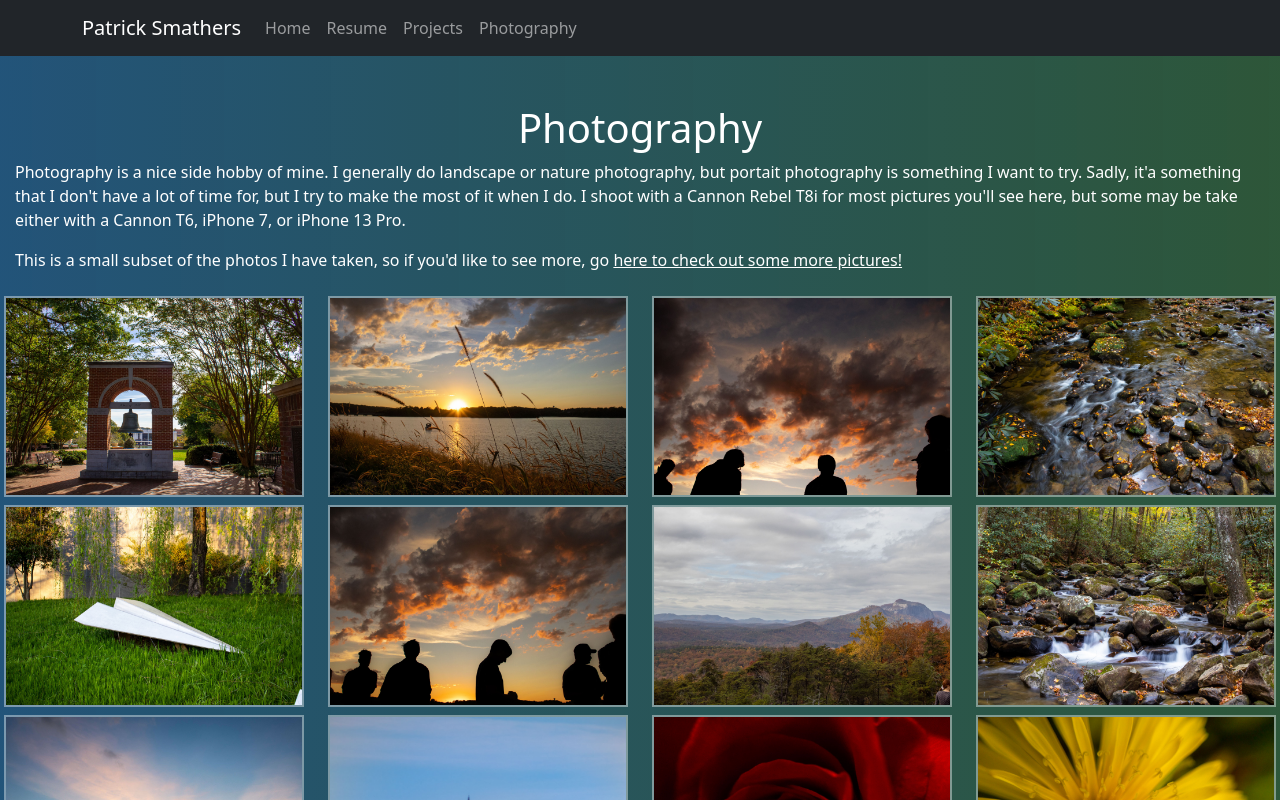
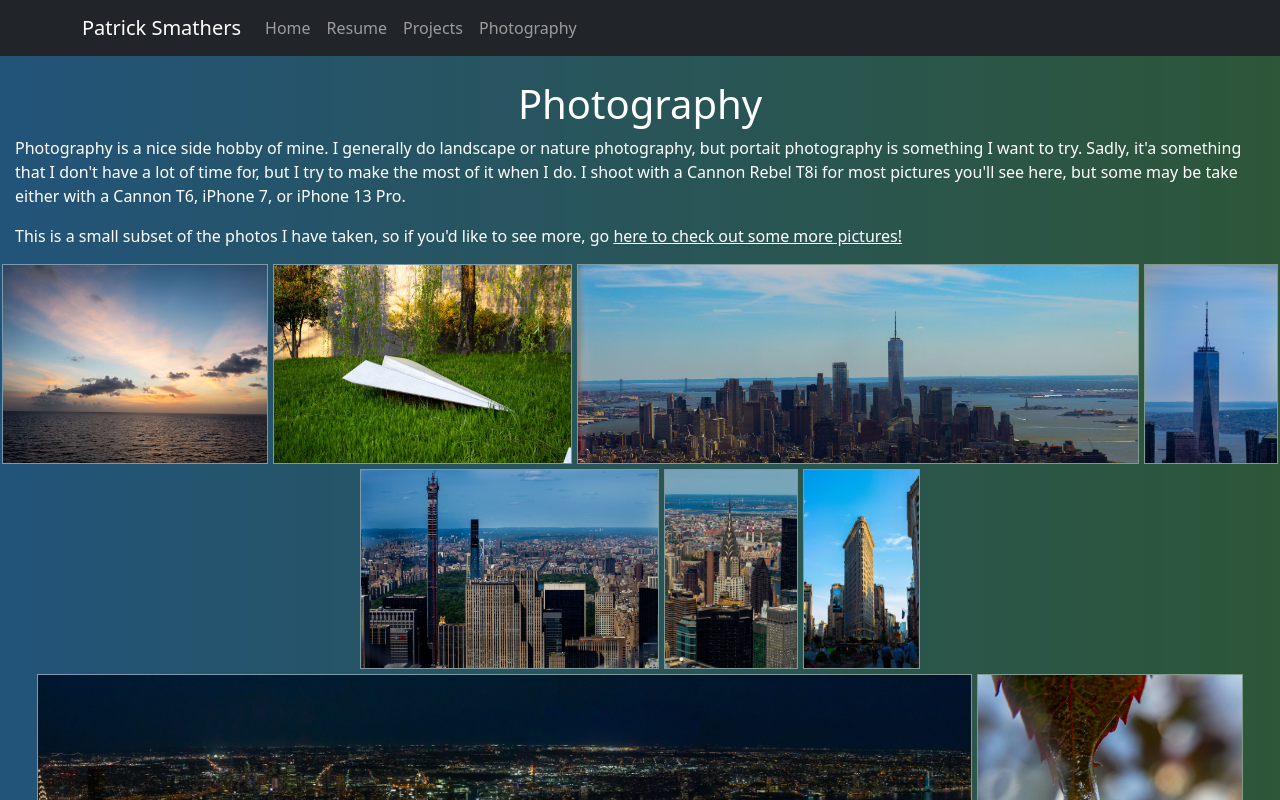
Before and after one commit to smathep/Portfolio, a React (Create React App) app: page /photography in a window 1280 px wide. Shown: the top 800 px of the page. Built offline with nearby package versions, Linux system fonts and the light colour scheme.

Commit message:
Rebuilt photography page. Dynamically show pictures

```diff
--- a/src/App.css
+++ b/src/App.css
@@ -155,23 +155,26 @@ ul#horizontal-list li{
   padding-right: 10px;
 }
 
-.row{
+.pictures-container{
   display: flex;
-  flex-wrap: wrap;
-  padding: 0 4px;
+  flex-flow: row wrap;
+  justify-content: center;
+  gap: 5px;
+  height: 200px;
 }
 
-.column{
-  flex: 25%;
-  max-width: 25%;
-  padding: 0 4px;
+.pictures-container img{
+  max-height: 100%;
+  flex-shrink: 2;
+  width: auto;
+
+  border: 1px solid var(--border-color) !important;
 }
 
-.column img{
-  margin-top: 8px;
-  vertical-align: middle;
-  width: 100%;
-  border: 2px solid var(--border-color) !important;
+.pictures-container img:hover{
+  transform: scale(1.05);
+  transition: transform 0.25s ease;
+  cursor: pointer;
 }
 
 /* Responsive layout - makes a two column-layout instead of four columns */
--- /dev/null
+++ b/src/pages/ImageGallery.jsx
@@ -0,0 +1,30 @@
+import React from "react"
+
+const proxies = require.context('../../public/assets/photography/proxies', true);
+const highRes = require.context('../../public/assets/photography/highRes', true);
+const proxieImages = proxies.keys().map(image => proxies(image));
+const highResImages = highRes.keys().map(image => highRes(image));
+
+function ImageGallery() {
+  const openImage = (image) => {
+    console.log(image);
+    window.open(image);
+  }
+
+  return (
+    <div>
+      <br/>
+      <h1>Photography</h1>
+      <p>Photography is a nice side hobby of mine. I generally do landscape or nature photography, but portait photography is something I want to try. Sadly, it'a something that I don't have a lot of time for, but I try to make the most of it when I do. I shoot with a Cannon Rebel T8i for most pictures you'll see here, but some may be take either with a Cannon T6, iPhone 7, or iPhone 13 Pro. </p>
+      <p>This is a small subset of the photos I have taken, so if you'd like to see more, go <a id="links" href="https://photos.app.goo.gl/pYjoG73f0xN4Y2By1">here to check out some more pictures!</a> </p>
+
+      <div class="pictures-container">
+        {proxieImages.map((image, index) => (
+          <img src={image} alt={`image-${index}`} onClick={() =>openImage(highResImages[index])} />
+        ))}
+      </div>
+    </div>
+  );
+}
+
+export default ImageGallery;
--- a/src/pages/Photography.jsx
+++ b/src/pages/Photography.jsx
@@ -1,47 +1,8 @@
-export default function Photography(){
+import ImageGallery from "./ImageGallery"
+export default function Photography_Test(){
     return (
         <div>
-            <br/>
-            <br/>
-            <h1>Photography</h1>
-            {/* <br/> */}
-            <p>Photography is a nice side hobby of mine. I generally do landscape or nature photography, but portait photography is something I want to try. Sadly, it'a something that I don't have a lot of time for, but I try to make the most of it when I do. I shoot with a Cannon Rebel T8i for most pictures you'll see here, but some may be take either with a Cannon T6, iPhone 7, or iPhone 13 Pro. </p>
-            <p>This is a small subset of the photos I have taken, so if you'd like to see more, go <a id="links" href="https://photos.app.goo.gl/pYjoG73f0xN4Y2By1">here to check out some more pictures!</a> </p>
-
-            <div class="row">
-                <div class="column">
-                    <a href="./assets/photography/highRes/_MG_3845-HDR.jpg"> <img src="./assets/photography/proxies/_MG_3845-HDR.jpg"/></a>
-                    <a href ="./assets/photography/highRes/IMG_0153.jpg"> <img src="./assets/photography/proxies/IMG_0153.jpg"/></a>
-                    <a href="./assets/photography/highRes/APC_0352-hdr.jpg"> <img src="./assets/photography/proxies/APC_0352-hdr.jpg"/></a>
-                    <a href="./assets/photography/highRes/IMG_1326.jpg"> <img src="./assets/photography/proxies/IMG_1326.jpg"/></a>
-                    <a href="./assets/photography/highRes/IMG_1260-Pano.jpg"> <img src="./assets/photography/proxies/IMG_1260-Pano.jpg"/></a>
-                    <a href="./assets/photography/highRes/IMG_1395-Pano.jpg"> <img src="./assets/photography/proxies/IMG_1395-Pano.jpg"/></a>
-                </div>
-                <div class="column">
-                    <a href="./assets/photography/highRes/IMG_3303.jpg"> <img src="./assets/photography/proxies/IMG_3303.jpg"/></a>
-                    <a href="./assets/photography/highRes/IMG_3369.jpg"> <img src="./assets/photography/proxies/IMG_3369.jpg"/></a>
-                    <a href="./assets/photography/highRes/IMG_1309.jpg"> <img src="./assets/photography/proxies/IMG_1309.jpg"/></a>
-                    <a href="./assets/photography/highRes/IMG_1631-Pano.jpg"> <img src="./assets/photography/proxies/IMG_1631-Pano.jpg"/></a>
-                    <a href="./assets/photography/highRes/IMG_1363.jpg"> <img src="./assets/photography/proxies/IMG_1363.jpg"/></a>
-                    <a href="./assets/photography/highRes/IMG_1713.jpg"> <img src="./assets/photography/proxies/IMG_1713.jpg"/></a>
-                </div>
-                <div class="column">
-                    <a href="./assets/photography/highRes/IMG_3384.jpg"> <img src="./assets/photography/proxies/IMG_3384.jpg"/></a>
-                    <a href="./assets/photography/highRes/IMG_5775-HDR.jpg"> <img src="./assets/photography/proxies/IMG_5775-HDR.jpg"/></a>
-                    <a href="./assets/photography/highRes/IMG_2054.jpg"> <img src="./assets/photography/proxies/IMG_2054.jpg"/></a>
-                    <a href="./assets/photography/highRes/IMG_2403.jpg"> <img src="./assets/photography/proxies/IMG_2403.jpg"/></a>
-                    <a href="./assets/photography/highRes/IMG_2410.jpg"> <img src="./assets/photography/proxies/IMG_2410.jpg"/></a>
-                    <a href="./assets/photography/highRes/IMG_2412.jpg"> <img src="./assets/photography/proxies/IMG_2412.jpg"/></a>
-                </div>
-                <div class="column">
-                    <a href="./assets/photography/highRes/IMG_5869.jpg"> <img src="./assets/photography/proxies/IMG_5869.jpg"/></a>
-                    <a href="./assets/photography/highRes/IMG_5895.jpg"> <img src="./assets/photography/proxies/IMG_5895.jpg"/></a>
-                    <a href="./assets/photography/highRes/IMG_2422.jpg"> <img src="./assets/photography/proxies/IMG_2422.jpg"/></a>
-                    <a href="./assets/photography/highRes/IMG_2440.jpg"> <img src="./assets/photography/proxies/IMG_2440.jpg"/></a>
-                    <a href="./assets/photography/highRes/IMG_4092.jpg"> <img src="./assets/photography/proxies/IMG_4092.jpg"/></a>
-                    <a href="./assets/photography/highRes/IMG_8383.jpg"> <img src="./assets/photography/proxies/IMG_8383.jpg"/></a>
-                </div>
-            </div>
+           <ImageGallery></ImageGallery>
         </div>
     )
 }
```
